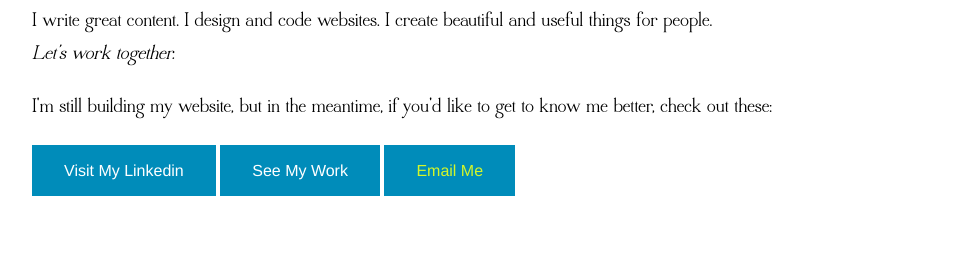
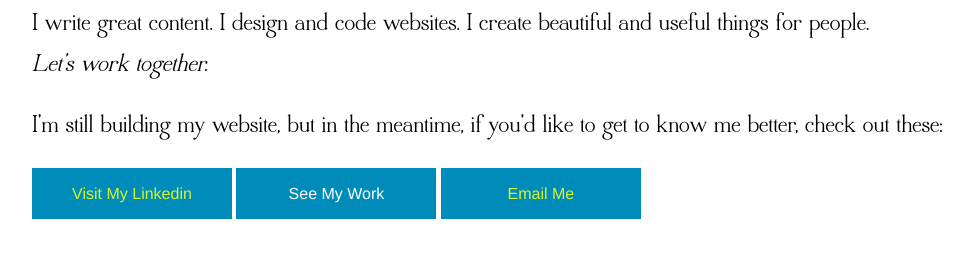
Before and after one commit to lesleyburr/portfolio, a plain HTML site: page index.html in a window 1280 px wide. Shown: the part 403-660 px from the top of the page, without its empty margins (123-1096 px from the left). Drawn offline with Linux system fonts and the light colour scheme.

Commit message:
enlarged p font

```diff
--- a/css/custom.css
+++ b/css/custom.css
@@ -9,7 +9,7 @@ em {
 
 p {
 	color: #000;
-	font-size: 1.3em;
+	font-size: 1.6em;
 	font-family: "Quaver Serif";
 }
 
@@ -17,10 +17,9 @@ a {
 	color: #d3f62a;
 }
 
-.button.small {
-	font-family: "Quaver Serif";
+button {
 	font-size: 1em;
-	padding-top: 0.9375rem;
+	width: 200px;
 }
 
 h1 {
--- a/index.html
+++ b/index.html
@@ -22,7 +22,7 @@
 	        <p>I write great content. I design and code websites. I create beautiful and useful things for people.<br><em>Let’s work together.</em></p>
           <p>I'm still building my website, but in the meantime, if you'd like to get to know me better, check out these:</p>
 
-          <button>Visit My Linkedin</button>
+          <button><a href="http://www.linkedin.com/in/lburr">Visit My Linkedin</a></button>
           <button>See My Work</button>
           <button><a href="mailto:lburr322@gmail.com?Subject=Hello" target="_top">Email Me</a></button>
 
```
